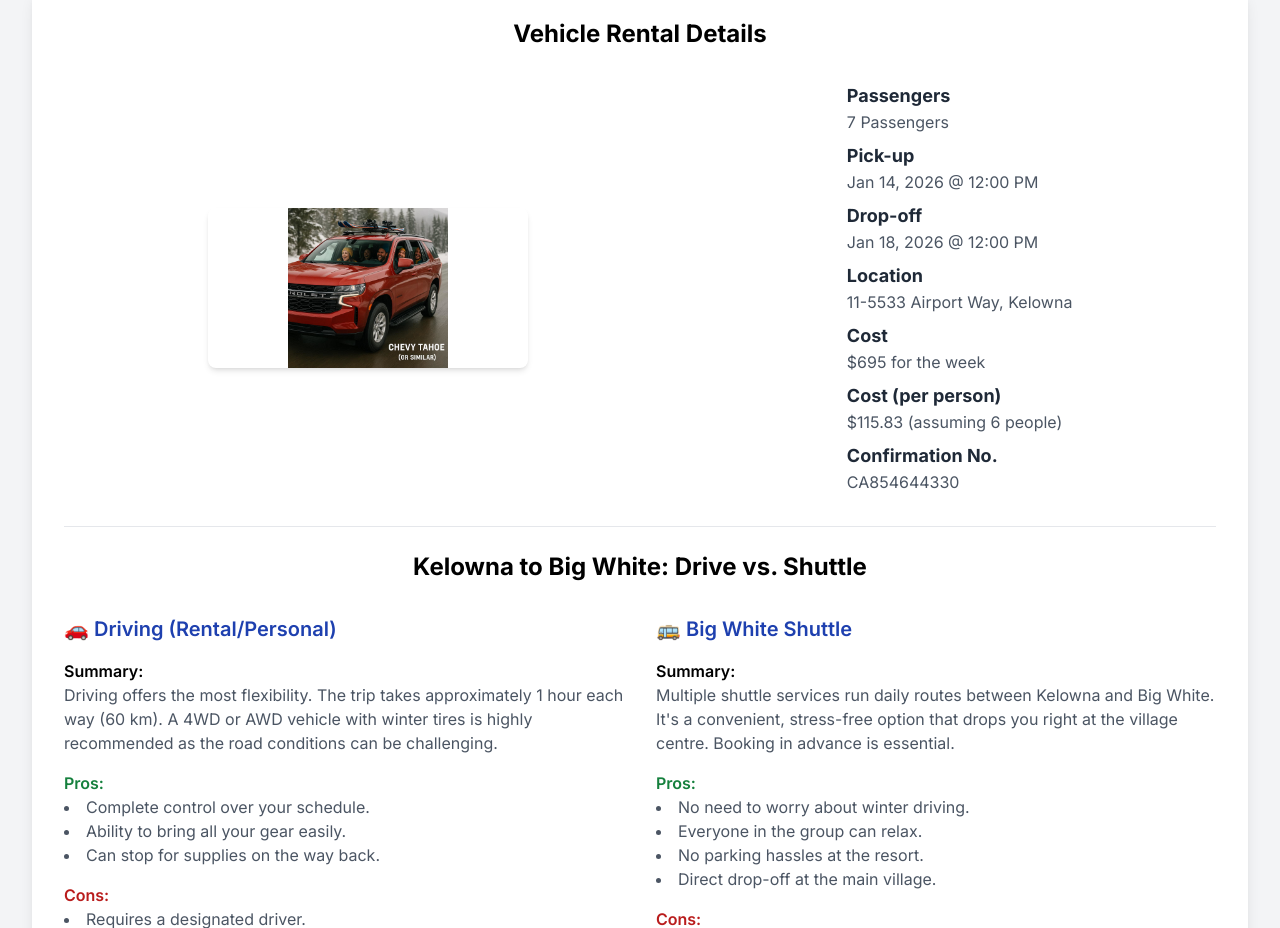
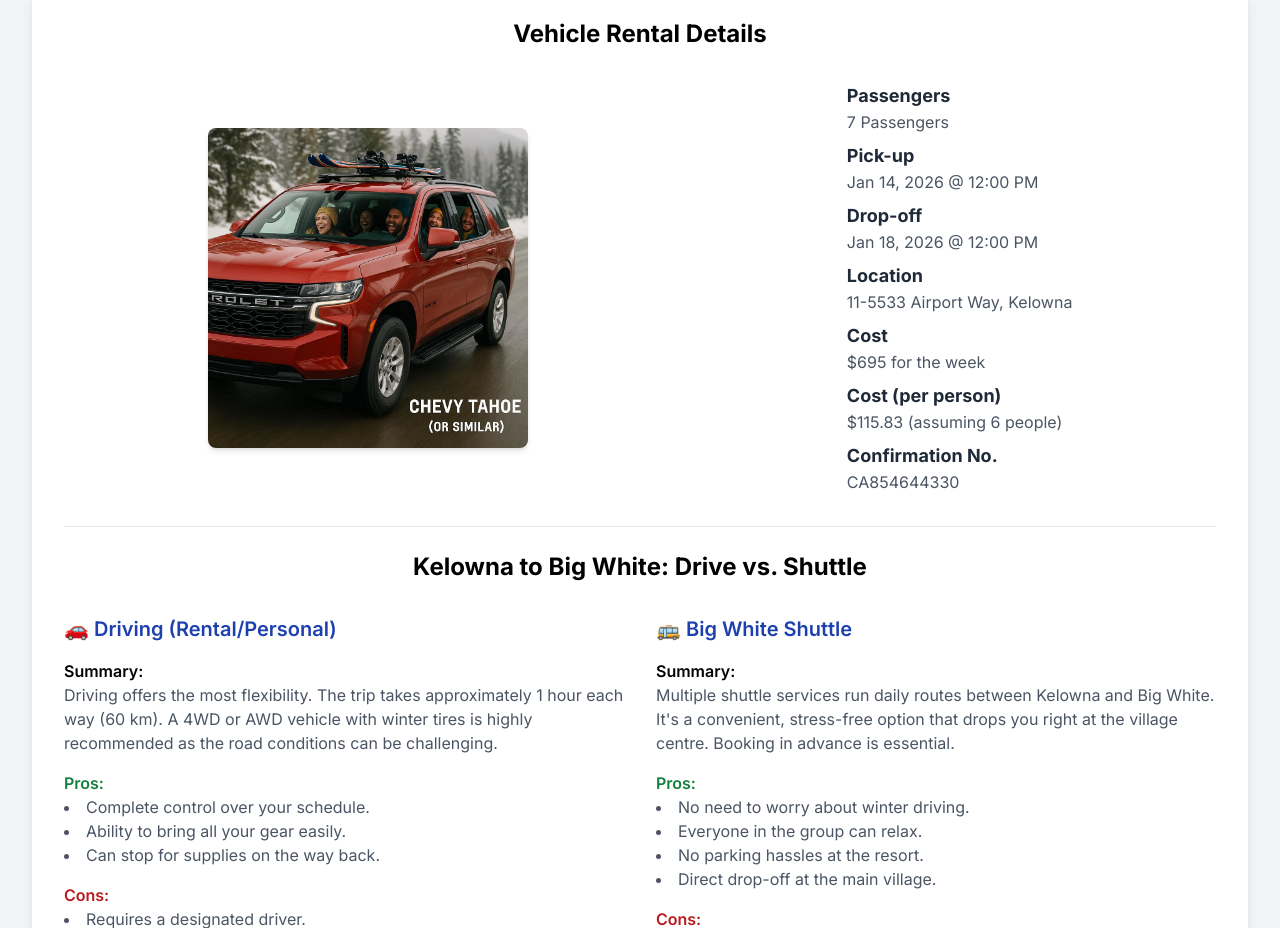
Before and after one commit to HOTCHEEZESOUP/SkiChella-2026, a plain HTML site: page index.html in a window 1280 px wide. Shown: the part 2520-3448 px from the top of the page. Drawn offline with nearby package versions, Linux system fonts and the light colour scheme.

Commit message:
Update index.html

```diff
--- a/index.html
+++ b/index.html
@@ -165,7 +165,7 @@ Food Section -> Goal: Provide an interactive list of local spots. Method: Use a
                 <h3 class="text-2xl font-bold text-center mb-8">Vehicle Rental Details</h3>
                 <div class="flex flex-col md:flex-row items-center md:justify-around text-center md:text-left mb-8">
                     <div class="mb-4 md:mb-0 md:mr-8">
-                        <img src="tahoe.jpg" alt="A white Chevrolet Tahoe or similar SUV" class="w-1024 h-1024 md:w-80 md:h-40 object-contain rounded-lg shadow-md">
+                        <img src="tahoe.jpg" alt="A white Chevrolet Tahoe or similar SUV" class="w-256 h-128 md:w-160 md:h-80 object-contain rounded-lg shadow-md">
                     </div>
                     <div class="grid grid-cols-2 gap-4 md:grid-cols-1 md:gap-y-2">
                         <div>
```
